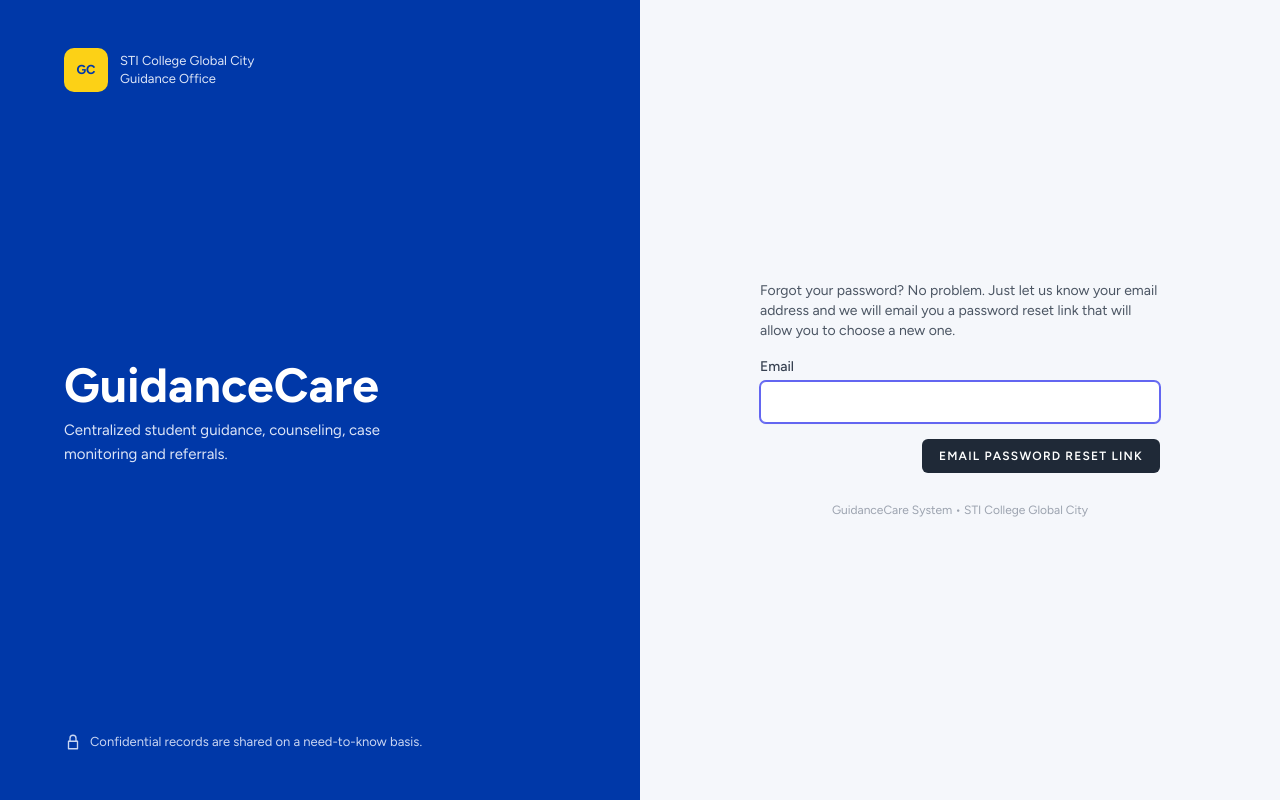
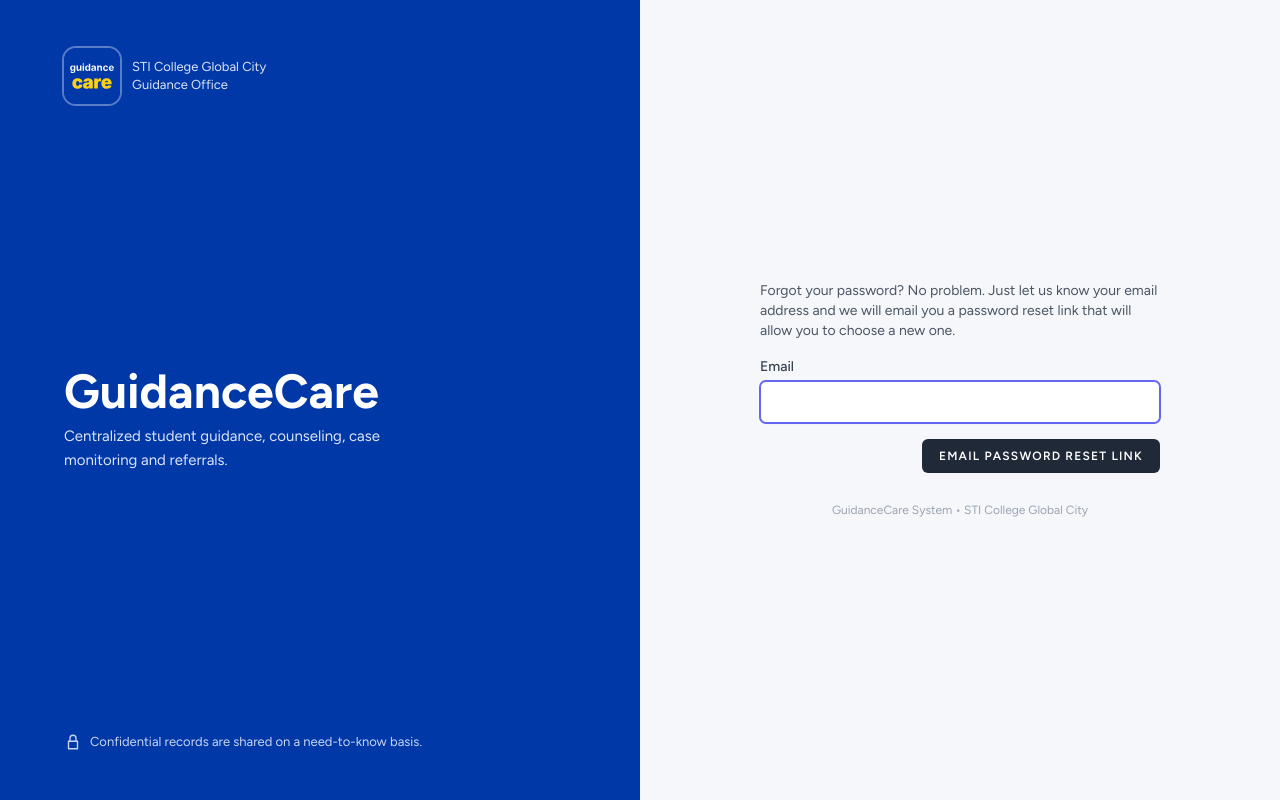
Before and after one commit to marieldesirei07/guidance_care_repository, a Laravel app: page /forgot-password in a window 1280 px wide. Run offline with Laravel 12, Linux system fonts and the light colour scheme; style sheets or scripts are compiled from the project's sources.

Commit message:
Final GuidanceCare logo: stacked words (B)

```diff
--- a/resources/views/layouts/app.blade.php
+++ b/resources/views/layouts/app.blade.php
@@ -7,6 +7,9 @@
     <meta name="color-scheme" content="light">
 
     <title>GuidanceCare</title>
+    <link rel="icon" href="{{ asset('favicon.ico') }}" sizes="any">
+    <link rel="icon" href="{{ asset('images/guidancecare-logo.svg') }}" type="image/svg+xml">
+    <link rel="apple-touch-icon" href="{{ asset('images/guidancecare-logo-180.png') }}">
 
     <!-- Fonts -->
     <link rel="preconnect" href="https://fonts.bunny.net">
--- a/resources/views/layouts/gc-ui.blade.php
+++ b/resources/views/layouts/gc-ui.blade.php
@@ -146,6 +146,7 @@
 
     .gc-sidebar { display: none; }
     .gc-brand { display: flex; align-items: center; gap: 10px; color: #fff; text-decoration: none; min-width: 0; }
+    .gc-brand-logo { width: 36px; height: 36px; flex: none; border-radius: 8px; box-shadow: 0 0 0 1px rgba(255,255,255,.3); }
     .gc-brand-mark { width: 36px; height: 36px; flex: none; border-radius: 8px; background: var(--gc-accent); color: var(--gc-primary); display: grid; place-items: center; font-size: 13px; font-weight: 700; }
     .gc-brand-text { display: flex; flex-direction: column; line-height: 1.2; min-width: 0; }
     .gc-brand-text strong { font-size: 15px; font-weight: 600; }
--- a/resources/views/layouts/guest.blade.php
+++ b/resources/views/layouts/guest.blade.php
@@ -7,6 +7,9 @@
     <meta name="color-scheme" content="light">
 
     <title>GuidanceCare — Log in</title>
+    <link rel="icon" href="{{ asset('favicon.ico') }}" sizes="any">
+    <link rel="icon" href="{{ asset('images/guidancecare-logo.svg') }}" type="image/svg+xml">
+    <link rel="apple-touch-icon" href="{{ asset('images/guidancecare-logo-180.png') }}">
 
     <!-- Fonts -->
     <link rel="preconnect" href="https://fonts.bunny.net">
@@ -21,8 +24,7 @@
         .gc-auth { min-height: 100vh; display: grid; grid-template-columns: 1fr; background: #f5f7fb; }
         .gc-auth-brand { background: var(--gc-primary); color: #fff; padding: 28px 24px; display: flex; flex-direction: column; gap: 20px; }
         .gc-auth-school { display: flex; align-items: center; gap: 12px; font-size: 13px; line-height: 1.35; color: #dce5f7; }
-        .gc-auth-school img { height: 44px; width: auto; background: #fff; border-radius: 8px; padding: 4px; }
-        .gc-auth-mark { width: 44px; height: 44px; flex: none; border-radius: 10px; background: var(--gc-accent); color: var(--gc-primary); display: grid; place-items: center; font-weight: 700; }
+        .gc-auth-logo { width: 56px; height: 56px; flex: none; border-radius: 12px; box-shadow: 0 0 0 2px rgba(255,255,255,.35); }
         .gc-auth-brand h1 { margin: 0 0 8px; font-size: 32px; line-height: 1.1; font-weight: 700; color: #fff; }
         .gc-auth-brand p { margin: 0; max-width: 36ch; color: #dce5f7; font-size: 15px; line-height: 1.55; }
         .gc-auth-note { display: none; align-items: flex-start; gap: 8px; font-size: 13px; color: #c9d6f2; }
@@ -59,12 +61,7 @@
     <div class="gc-auth">
         <section class="gc-auth-brand">
             <div class="gc-auth-school">
-                {{-- Put the official logo (with permission) at public/images/sti-logo.png and it appears here --}}
-                @if (file_exists(public_path('images/sti-logo.png')))
-                    <img src="{{ asset('images/sti-logo.png') }}" alt="STI College Global City">
-                @else
-                    <span class="gc-auth-mark" aria-hidden="true">GC</span>
-                @endif
+                <img src="{{ asset('images/guidancecare-logo.svg') }}" alt="GuidanceCare logo" class="gc-auth-logo" width="56" height="56">
                 <span>STI College Global City<br>Guidance Office</span>
             </div>
 
--- a/resources/views/layouts/sidebar.blade.php
+++ b/resources/views/layouts/sidebar.blade.php
@@ -139,7 +139,7 @@
 {{-- Desktop sidebar --}}
 <aside class="gc-sidebar" aria-label="{{ $gcPortal }} navigation">
     <a href="{{ url($gcItems[0][1]) }}" class="gc-brand">
-        <span class="gc-brand-mark" aria-hidden="true">GC</span>
+        <img src="{{ asset('images/guidancecare-logo.svg') }}" alt="" class="gc-brand-logo" width="36" height="36">
         <span class="gc-brand-text"><strong>GuidanceCare</strong><small>{{ $gcPortal }}</small></span>
     </a>
     {!! $gcNavHtml !!}
@@ -148,7 +148,7 @@
 {{-- Phone / small-tablet top bar + menu --}}
 <header class="gc-topbar">
     <a href="{{ url($gcItems[0][1]) }}" class="gc-brand">
-        <span class="gc-brand-mark" aria-hidden="true">GC</span>
+        <img src="{{ asset('images/guidancecare-logo.svg') }}" alt="" class="gc-brand-logo" width="36" height="36">
         <span class="gc-brand-text"><strong>GuidanceCare</strong><small>{{ $gcPortal }}</small></span>
     </a>
     <button type="button" class="gc-menu-btn" aria-expanded="false" aria-controls="gc-mobile-menu" aria-label="Open menu"
```
Also changed, not shown: docs/logo/guidancecare-logo-white.svg (added), docs/logo/guidancecare-logo.svg (added), public/favicon.ico, public/images/guidancecare-logo-180.png (added), public/images/guidancecare-logo.svg (added), 3 other files.
